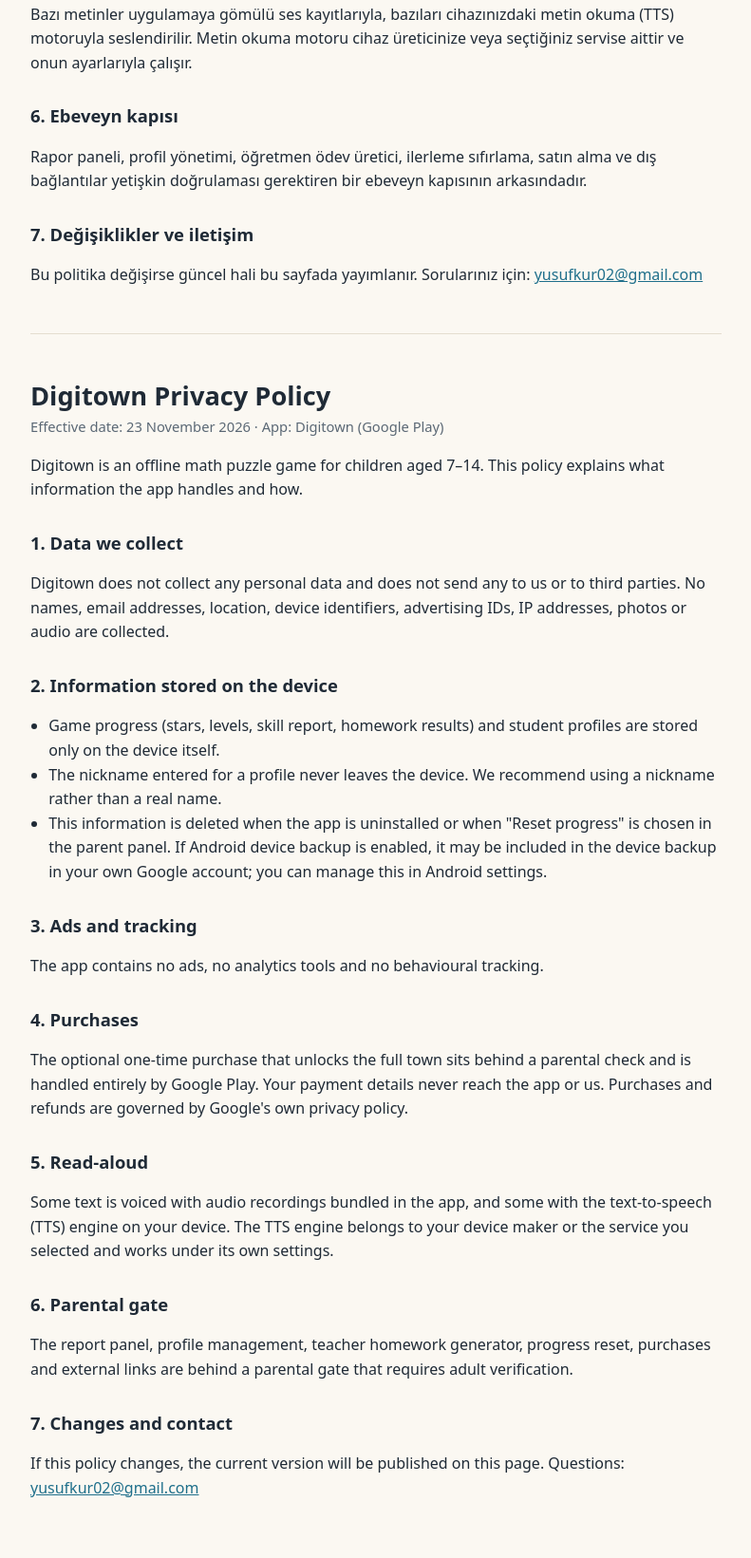
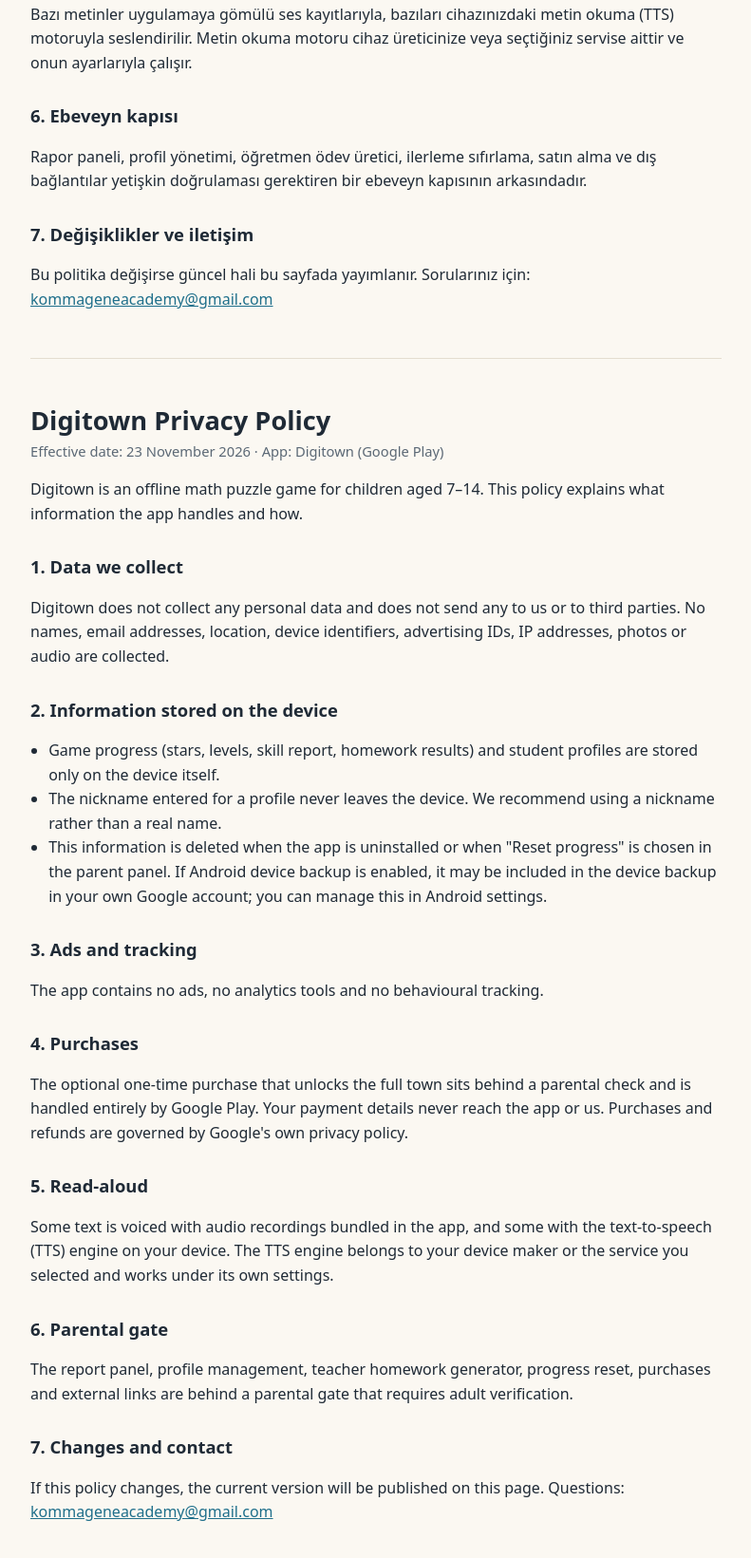
Before and after one commit to yusuf0234/digitown-privacy, a plain HTML site: page index.html in a window 1280 px wide. Shown: the part 880-2521 px from the top of the page at 95% size, without its empty margins (244-1035 px from the left). Drawn offline with Linux system fonts and the light colour scheme.

Commit message:
Destek e-postası güncellendi
Co-Authored-By: Claude Opus 5.5 <noreply@anthropic.com>

```diff
--- a/index.html
+++ b/index.html
@@ -51,7 +51,7 @@
   <p>Rapor paneli, profil yönetimi, öğretmen ödev üretici, ilerleme sıfırlama, satın alma ve dış bağlantılar yetişkin doğrulaması gerektiren bir ebeveyn kapısının arkasındadır.</p>
 
   <h2>7. Değişiklikler ve iletişim</h2>
-  <p>Bu politika değişirse güncel hali bu sayfada yayımlanır. Sorularınız için: <a href="mailto:yusufkur02@gmail.com">yusufkur02@gmail.com</a></p>
+  <p>Bu politika değişirse güncel hali bu sayfada yayımlanır. Sorularınız için: <a href="mailto:kommageneacademy@gmail.com">kommageneacademy@gmail.com</a></p>
 </section>
 
 <hr />
@@ -84,7 +84,7 @@
   <p>The report panel, profile management, teacher homework generator, progress reset, purchases and external links are behind a parental gate that requires adult verification.</p>
 
   <h2>7. Changes and contact</h2>
-  <p>If this policy changes, the current version will be published on this page. Questions: <a href="mailto:yusufkur02@gmail.com">yusufkur02@gmail.com</a></p>
+  <p>If this policy changes, the current version will be published on this page. Questions: <a href="mailto:kommageneacademy@gmail.com">kommageneacademy@gmail.com</a></p>
 </section>
 </main>
 </body>
```
